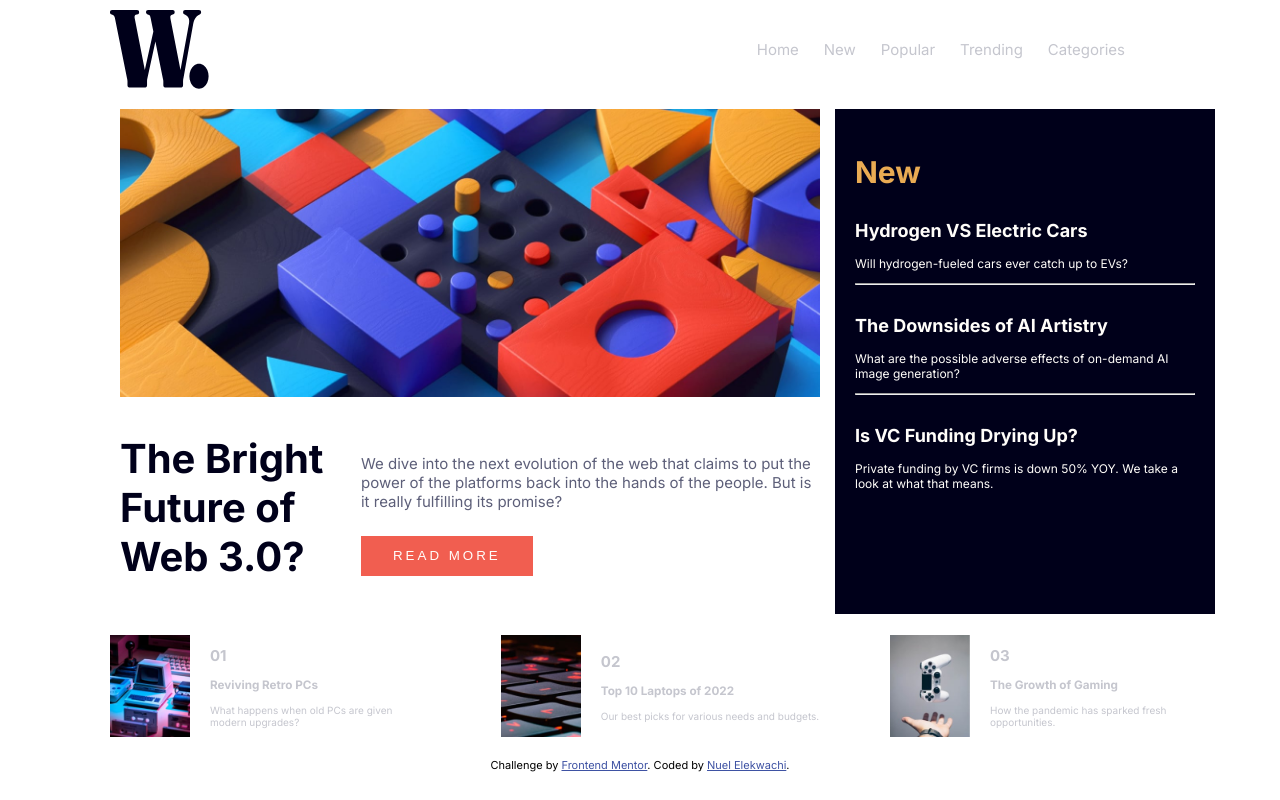
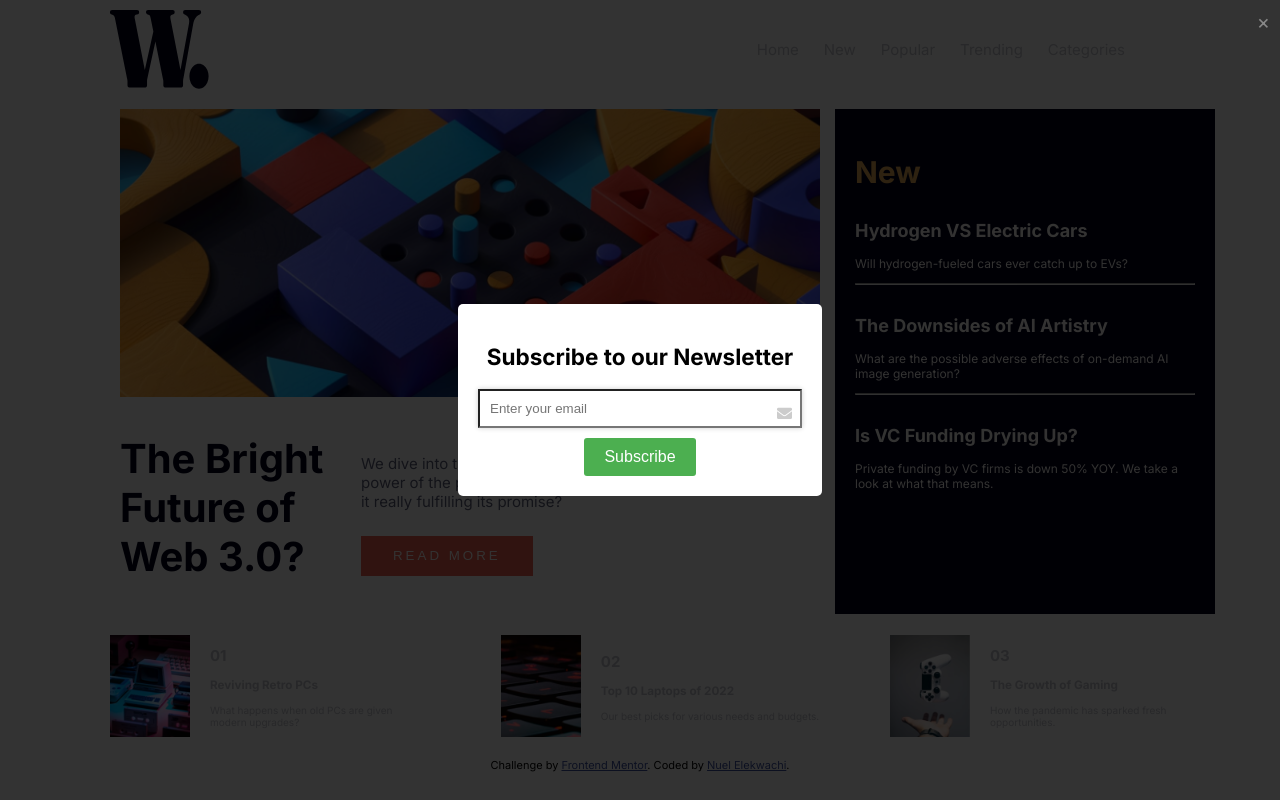
Before and after one commit to ijklmopffs/news-homepage, a plain HTML site: page index.html in a window 1280 px wide. Drawn offline with Linux system fonts and the light colour scheme.

Commit message:
Update index.html

```diff
--- a/index.html
+++ b/index.html
@@ -1,6 +1,8 @@
 <!DOCTYPE html>
 <html lang="en">
   <head>
+    <link rel="stylesheet" href="https://cdnjs.cloudflare.com/ajax/libs/font-awesome/5.15.3/css/all.min.css" integrity="sha384-NN7Ckqja4NlEtnKOZirXsCv2+p2Jy7Asgs1yJ3aK2KfZJOZy8+nR5opvY+Ku1yIb" crossorigin="anonymous" />
+
     <meta charset="UTF-8" />
     <meta name="viewport" content="width=device-width, initial-scale=1.0" />
     <!-- displays site properly based on user's device -->
@@ -22,16 +24,94 @@
 
     <!-- Feel free to remove these styles or customise in your own stylesheet 👍 -->
     <style>
-      .attribution {
-        font-size: 11px;
+            .attribution {
+              font-size: 11px;
+              text-align: center;
+            }
+            .attribution a {
+              color: hsl(228, 45%, 44%);
+            }
+
+            #overlay {
+        position: fixed;
+        top: 0;
+        left: 0;
+        width: 100%;
+        height: 100%;
+        background-color: rgba(0, 0, 0, 0.8);
+        display: flex;
+        justify-content: center;
+        align-items: center;
+        z-index: 9999;
+      }
+
+      #subscription-form {
+        background-color: #fff;
+        padding: 20px;
+        border-radius: 5px;
         text-align: center;
       }
-      .attribution a {
-        color: hsl(228, 45%, 44%);
+
+      #email-input {
+        width: 300px;
+        padding: 10px;
+        margin-bottom: 10px;
+        box-shadow: 0 0 5px rgba(0, 0, 0, 0.2); /* Add shadow on input focus */
       }
+
+      .input-wrapper {
+        position: relative;
+      }
+
+      .input-wrapper i {
+        position: absolute;
+        top: 50%;
+        right: 10px;
+        transform: translateY(-50%);
+        color: #ccc;
+      }
+
+      input[type="submit"] {
+        background-color: #4CAF50;
+        color: #fff;
+        border: none;
+        padding: 10px 20px;
+        cursor: pointer;
+        font-size: 16px;
+        border-radius: 3px;
+      }
+
+      input[type="submit"]:hover {
+        background-color: #45a049;
+      }
+
+      .close-btn {
+        position: absolute;
+        top: 10px;
+        right: 10px;
+        cursor: pointer;
+        font-size: 20px;
+        color: #888;
+      }
+
     </style>
   </head>
   <body>
+
+    <div id="overlay">
+      <div id="subscription-form">
+        <h2>Subscribe to our Newsletter</h2>
+        <form id="email-form" action="#">
+          <div class="close-btn" onclick="closeForm()">&times;</div> <!-- Close button -->
+          <div class="input-wrapper">
+            <input type="email" id="email-input" placeholder="Enter your email" required>
+            <i class="fa fa-envelope"></i>
+          </div>
+          <input type="submit" value="Subscribe">
+        </form>
+      </div>
+    </div>
+
     <nav>
       <div class="navbar">
         <img src="./assets/images/logo.svg" alt="" class="logo" />
@@ -135,5 +215,6 @@
       >. Coded by <a href="https://github.com/ijklmopffs">Nuel Elekwachi</a>.
     </div>
     <script src="./main.js"></script>
+    <script src="./server.js"></script>
   </body>
 </html>
```
